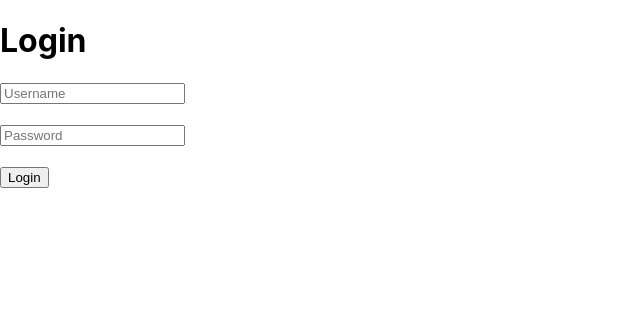
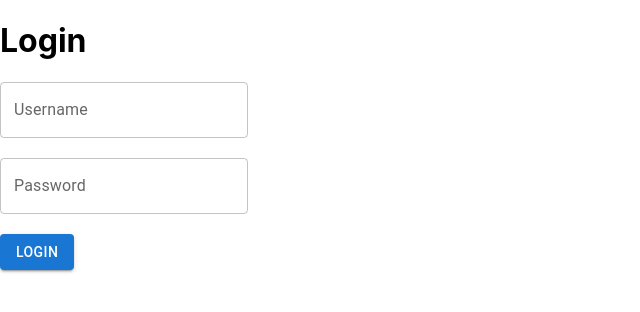
Before and after one commit to PizzaCat07/notes-front-end-fsd-jan-23, a React (Create React App) app: page /login in a window 1280 px wide. Shown: the top 312 px of the page, without its empty margins (0-640 px from the left). Built offline with nearby package versions, Linux system fonts and the light colour scheme.

Commit message:
pagination with mui

```diff
--- a/package.json
+++ b/package.json
@@ -3,6 +3,11 @@
   "version": "0.1.0",
   "private": true,
   "dependencies": {
+    "@emotion/react": "^11.11.1",
+    "@emotion/styled": "^11.11.0",
+    "@mui/icons-material": "^5.13.7",
+    "@mui/material": "^5.13.7",
+    "@mui/styled-engine-sc": "^5.12.0",
     "@reduxjs/toolkit": "^1.9.5",
     "@testing-library/jest-dom": "^5.16.5",
     "@testing-library/react": "^13.4.0",
@@ -13,6 +18,7 @@
     "react-redux": "^8.1.1",
     "react-router-dom": "^6.14.0",
     "react-scripts": "5.0.1",
+    "styled-components": "^5.3.11",
     "web-vitals": "^2.1.4"
   },
   "scripts": {
--- a/src/pages/books/BooksList.jsx
+++ b/src/pages/books/BooksList.jsx
@@ -2,12 +2,13 @@ import React, { useEffect, useState } from 'react'
 import BookItem from './BookItem'
 import { commonGetJson } from '../../shared/utils/api-helpers'
 import Spinner from '../../shared/components/Spinner';
+import { Pagination } from '@mui/material';
 
 export default function BooksList() {
 
     const [booksList, setBookList] = useState([])
     const [page, setPage] = useState(1);
-    const [totalPages,setTotalPages] = useState(1)
+    const [totalPages, setTotalPages] = useState(1)
     const [loading, setLoading] = useState(false)
 
     useEffect(() => {
@@ -26,23 +27,16 @@ export default function BooksList() {
             })
     }
 
-    function prev() {
-        setPage(page - 1)
-        getData(page - 1)
-    }
-
-    function next() {
-        setPage(page + 1)
-        getData(page + 1)
+    function handleChange(event,value){
+        setPage(value)
+        getData(value)
     }
 
     return (
         <>
             <h1>BooksList</h1>
             <br />
-            <button disabled={loading || (page == 1)} onClick={prev}>Prev</button>
-            &nbsp;{page}&nbsp;
-            <button disabled={loading || (totalPages == page)} onClick={next}>Next</button>
+            <Pagination page={page} count={totalPages} onChange={handleChange}/>
             <hr />
             {
                 booksList.map(x => <BookItem data={x} />)
--- a/src/pages/login/Login.jsx
+++ b/src/pages/login/Login.jsx
@@ -3,6 +3,7 @@ import { commonGetJson, commonPostJson } from '../../shared/utils/api-helpers'
 import { useNavigate } from 'react-router-dom'
 import Spinner from '../../shared/components/Spinner'
 import Loader from '../../shared/components/Loader'
+import { Button, TextField } from '@mui/material'
 
 export default function Login() {
   const [username, setUsername] = useState('')
@@ -37,16 +38,16 @@ export default function Login() {
   return (
     <div>
       <h1>Login</h1>
-      <input value={username} onChange={e => setUsername(e.target.value)} placeholder='Username' />
+      <TextField value={username} onChange={e => setUsername(e.target.value)} label='Username' variant='outlined' />
       <br />
       <br />
-      <input value={password} onChange={e => setPassword(e.target.value)} placeholder='Password' />
+      <TextField value={password} onChange={e => setPassword(e.target.value)} label='Password' variant='outlined' />
       <br />
       <br />
       {
         isLoggingIn
           ? <Loader />
-          : <button onClick={login}>Login</button>
+          : <Button variant='contained' onClick={login}>Login</Button>
       }
     </div>
   )
```
Also changed, not shown: 1 other file (tests, documents, lock files or other folders).
